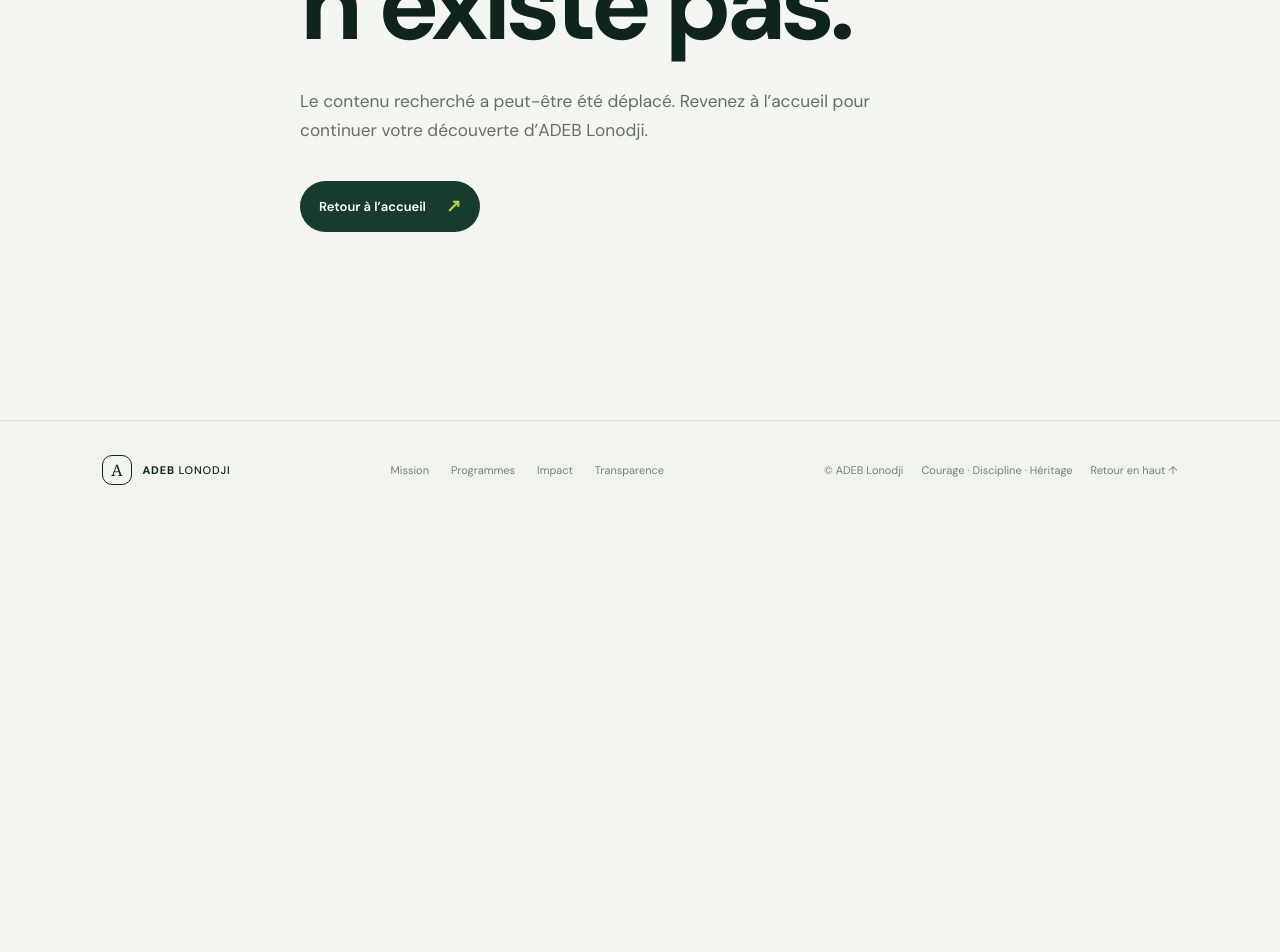
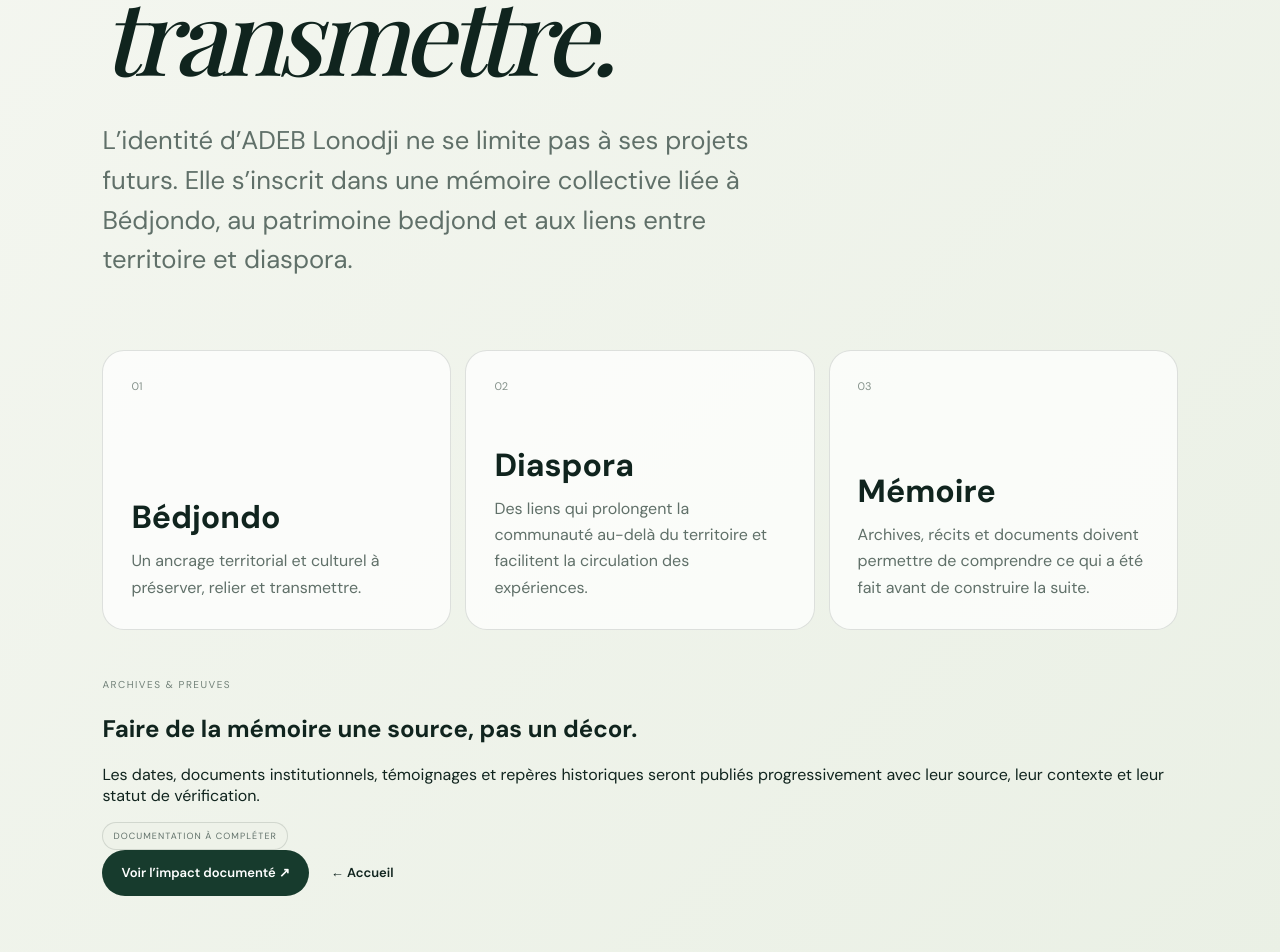
Before and after one commit to bmlemad/Lonodji, a Next.js app: page /histoire in a window 1280 px wide. Before the commit this address had no page. Shown: the part 380-1332 px from the top of the page. Before the commit the page ends 899 px from the top, so only its background shows below. Built offline with nearby package versions, Linux system fonts and the light colour scheme; a web font is replaced by a local one.

Commit message:
feat: restore historical and action architecture

```diff
--- /dev/null
+++ b/app/histoire/page.tsx
@@ -0,0 +1,43 @@
+import type { Metadata } from "next";
+import Link from "next/link";
+
+export const metadata: Metadata = {
+  title: "Histoire",
+  description: "Repères historiques, mémoire collective et transmission autour d’ADEB Lonodji.",
+  alternates: { canonical: "/histoire" },
+};
+
+const repères = [
+  ["01", "Bédjondo", "Un ancrage territorial et culturel à préserver, relier et transmettre."],
+  ["02", "Diaspora", "Des liens qui prolongent la communauté au-delà du territoire et facilitent la circulation des expériences."],
+  ["03", "Mémoire", "Archives, récits et documents doivent permettre de comprendre ce qui a été fait avant de construire la suite."],
+];
+
+export default function Histoire() {
+  return (
+    <main id="main-content" className="detail-page">
+      <p className="eyebrow">02 — Histoire</p>
+      <h1>Une histoire à<br /><em>documenter et transmettre.</em></h1>
+      <p className="detail-lead">
+        L’identité d’ADEB Lonodji ne se limite pas à ses projets futurs. Elle s’inscrit dans une mémoire
+        collective liée à Bédjondo, au patrimoine bedjond et aux liens entre territoire et diaspora.
+      </p>
+      <div className="detail-grid">
+        {repères.map(([n, title, description]) => (
+          <article key={n}><span>{n}</span><h2>{title}</h2><p>{description}</p></article>
+        ))}
+      </div>
+      <section className="detail-note">
+        <span className="module-tag">Archives & preuves</span>
+        <h2>Faire de la mémoire une source, pas un décor.</h2>
+        <p>
+          Les dates, documents institutionnels, témoignages et repères historiques seront publiés
+          progressivement avec leur source, leur contexte et leur statut de vérification.
+        </p>
+        <span className="status">Documentation à compléter</span>
+      </section>
+      <Link className="button primary" href="/impact">Voir l’impact documenté ↗</Link>
+      <Link className="back-link" href="/">← Accueil</Link>
+    </main>
+  );
+}
```
